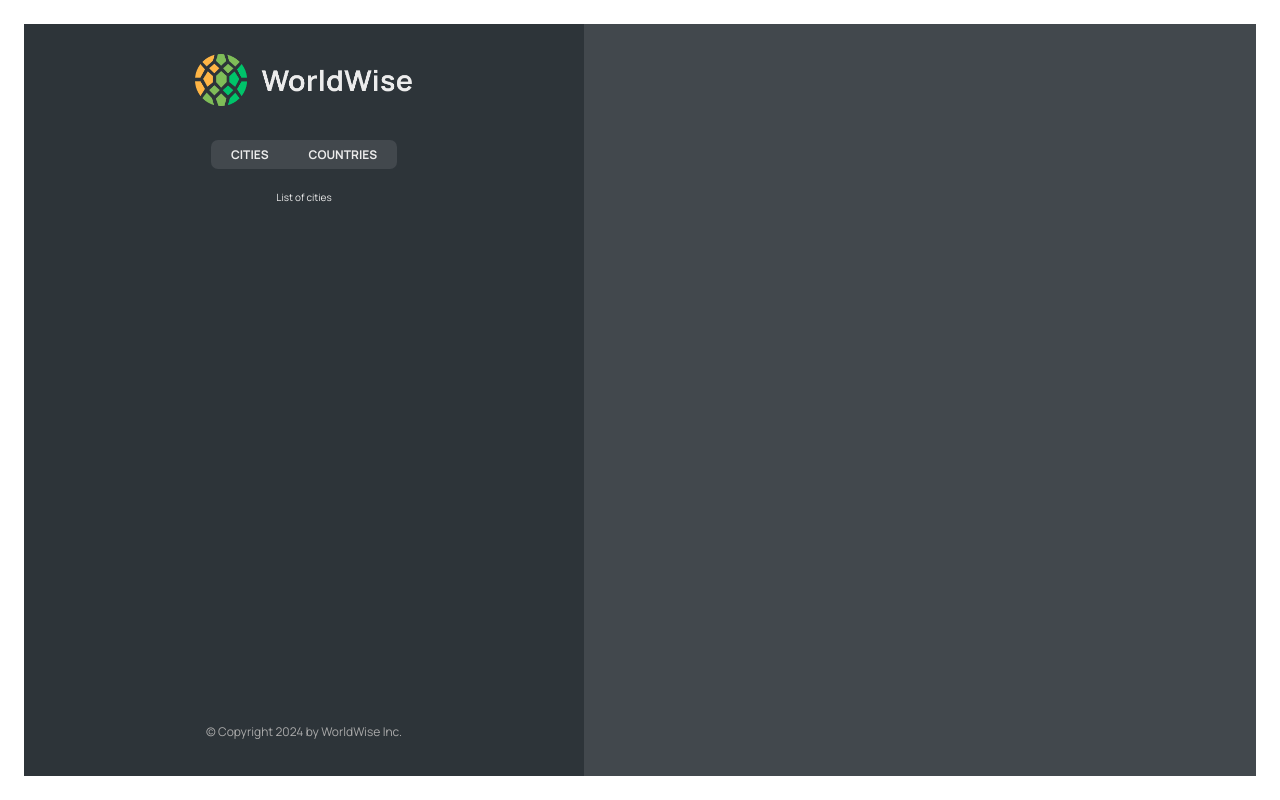
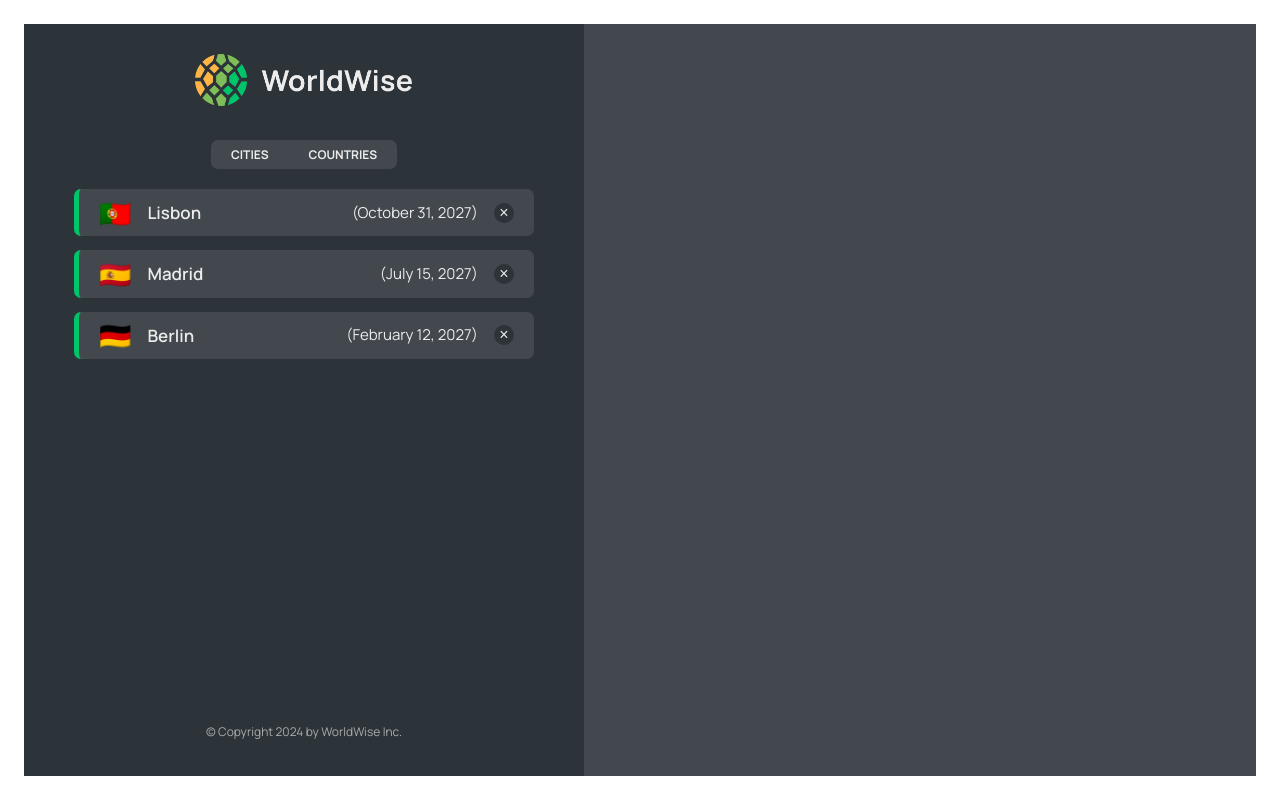
Before and after one commit to LucasMadranges/WorldWise, a React (Vite) app: page /app in a window 1280 px wide. Built offline with nearby package versions, Linux system fonts and the light colour scheme; data requests are answered from the project's data file.

Commit message:
Creating fake API and creating components for city

```diff
--- a/package.json
+++ b/package.json
@@ -4,7 +4,7 @@
   "version": "0.0.0",
   "type": "module",
   "scripts": {
-    "dev": "vite",
+    "dev": "concurrently --kill-others \"json-server --watch src/data/cities.json --port 8000\" \"vite\"",
     "build": "vite build",
     "lint": "eslint . --ext js,jsx --report-unused-disable-directives --max-warnings 0",
     "preview": "vite preview"
@@ -18,10 +18,12 @@
     "@types/react": "^18.2.43",
     "@types/react-dom": "^18.2.17",
     "@vitejs/plugin-react": "^4.2.1",
+    "concurrently": "^8.2.2",
     "eslint": "^8.55.0",
     "eslint-plugin-react": "^7.33.2",
     "eslint-plugin-react-hooks": "^4.6.0",
     "eslint-plugin-react-refresh": "^0.4.5",
+    "json-server": "^1.0.0-alpha.23",
     "vite": "^5.0.8"
   }
 }
--- a/src/App.jsx
+++ b/src/App.jsx
@@ -5,8 +5,30 @@
 import Pricing from "./pages/Pricing.jsx";
 import Login from "./pages/Login.jsx";
 import AppLayout from "./pages/AppLayout.jsx";
+import CityList from "./components/CityList.jsx";
+import {useEffect, useState} from "react";
 
 export default function App() {
+    const [cities, setCities] = useState([])
+    const [isLoading, setIsLoading] = useState(false);
+
+    useEffect(() => {
+        async function fetchCities() {
+            try {
+                setIsLoading(true);
+                const resp = await fetch(`http://localhost:8000/cities`);
+                const data = await resp.json();
+                setCities(data)
+            } catch (error) {
+                throw new Error(error)
+            } finally {
+                setIsLoading(false)
+            }
+        }
+
+        fetchCities();
+    }, []);
+
     return (
         <>
             <div>
@@ -23,10 +45,12 @@
                         <Route path="app"
                                element={<AppLayout/>}>
                             <Route index
-                                   element={<p>List of cities</p>}/>
+                                   element={<CityList cities={cities}
+                                                      isLoading={isLoading}/>}/>
                             <Route path='cities'
                                    element={
-                                       <p>List of cities</p>
+                                       <CityList cities={cities}
+                                                 isLoading={isLoading}/>
                                    }/>
                             <Route path='countries'
                                    element={
--- /dev/null
+++ b/src/components/CityItem.jsx
@@ -0,0 +1,20 @@
+import styles from './CityItem.module.css'
+
+const formatDate = (date) =>
+    new Intl.DateTimeFormat("en", {
+        day: "numeric",
+        month: "long",
+        year: "numeric",
+    }).format(new Date(date));
+export default function CityItem({city}) {
+    const {cityName, emoji, date} = city;
+
+    return (
+        <li className={styles.cityItem}>
+            <span className={styles.emoji}>{emoji}</span>
+            <h3 className={styles.name}>{cityName}</h3>
+            <time className={styles.date}>({formatDate(date)})</time>
+            <button className={styles.deleteBtn}>&times;</button>
+        </li>
+    )
+}
--- /dev/null
+++ b/src/components/CityList.jsx
@@ -0,0 +1,17 @@
+import styles from './CityList.module.css'
+import Spinner from "./Spinner.jsx";
+import CityItem from "./CityItem.jsx";
+import Message from "./Message.jsx";
+
+export default function CityList({cities, isLoading}) {
+    if (isLoading) return <Spinner/>
+
+    if (!cities.length) return <Message message='Add your first city by clicking on a city on the map'/>
+
+    return (
+        <ul className={styles.cityList}>
+            {cities.map((city) => <CityItem city={city}
+                                            key={city.id}/>)}
+        </ul>
+    )
+}
```
Also changed, not shown: 1 other file (tests, documents, lock files or other folders).
